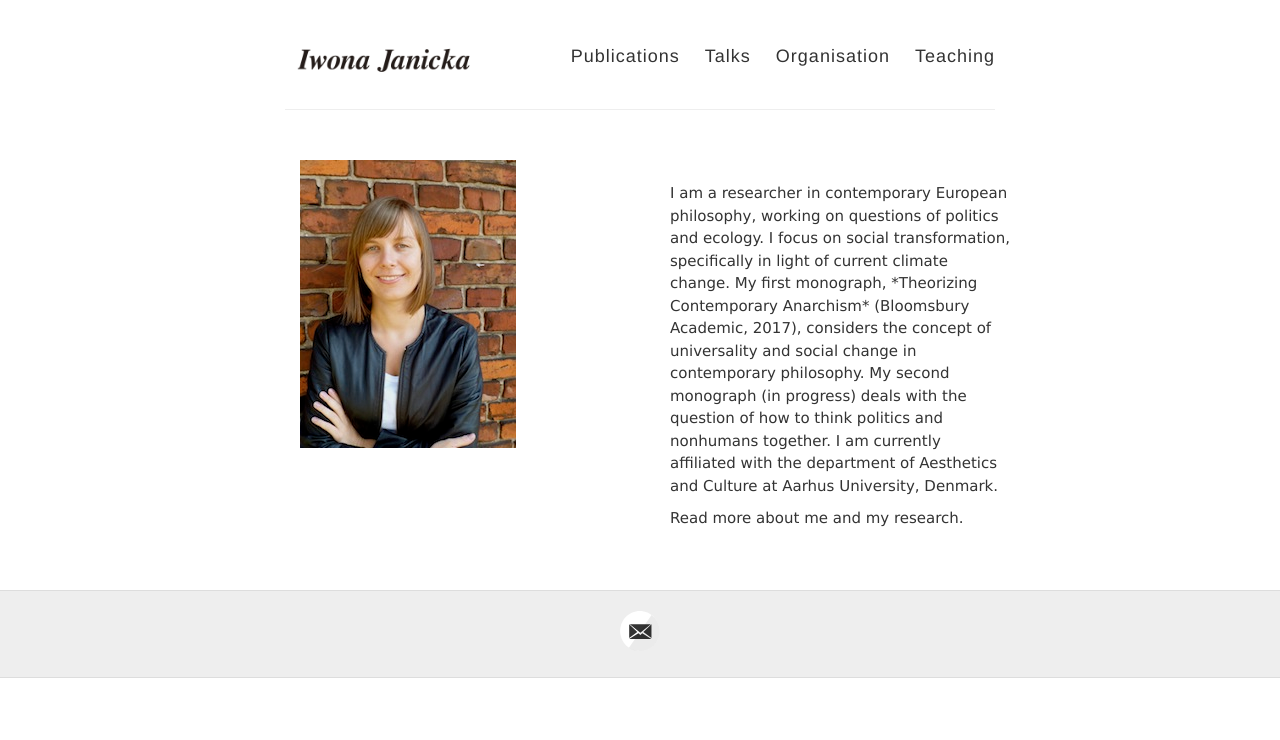
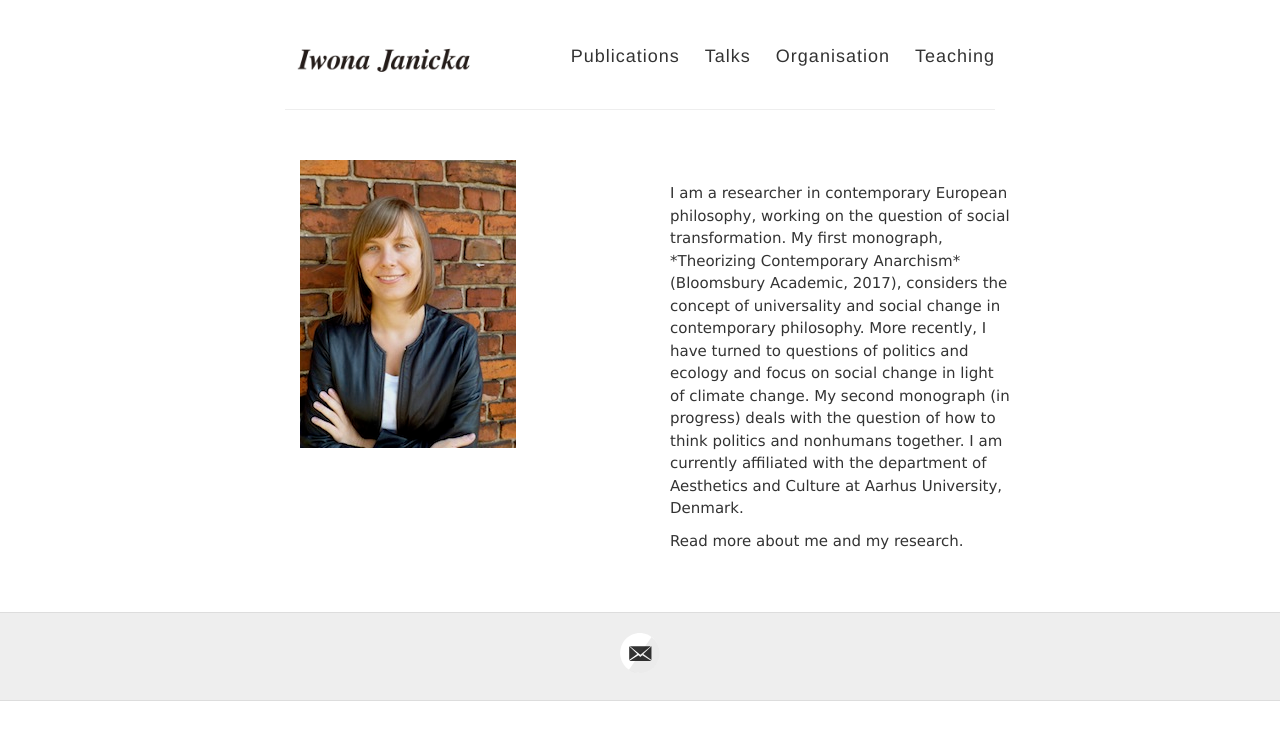
Before and after one commit to IJanicka/IJanicka.github.io, a Jekyll site: the page built from index.md, in a window 1280 px wide. Shown: the top 740 px of the page. Built offline with Jekyll 4.4.1, drawn with Linux system fonts in a browser that asks for light colours.

Commit message:
Update index.md

```diff
--- a/index.md
+++ b/index.md
@@ -10,7 +10,9 @@ permalink: /
     <img src="../images/profile.jpg"/>
     </div>
     <div class="col-sm-6">
-    <p><br>I am a researcher in contemporary European philosophy, working on questions of politics and ecology. I focus on social transformation, specifically in light of current climate change. My first monograph, *Theorizing Contemporary Anarchism* (Bloomsbury Academic, 2017), considers the concept of universality and social change in contemporary philosophy. My second monograph (in progress) deals with the question of how to think politics and nonhumans together. I am currently affiliated with the department of Aesthetics and Culture at Aarhus University, Denmark. </p>
+    <p><br>I am a researcher in contemporary European philosophy, working on the question of social transformation.
+      My first monograph, *Theorizing Contemporary Anarchism* (Bloomsbury Academic, 2017), considers the concept of universality and social change in contemporary philosophy. More recently, I have turned to questions of politics and ecology and focus on social change in light of climate change. My second monograph (in progress) deals with the question of how to think politics and nonhumans together.
+      I am currently affiliated with the department of Aesthetics and Culture at Aarhus University, Denmark. </p>
       <p><a href="about">Read more about me and my research.</a></p>
     </div>
   </div>
```
